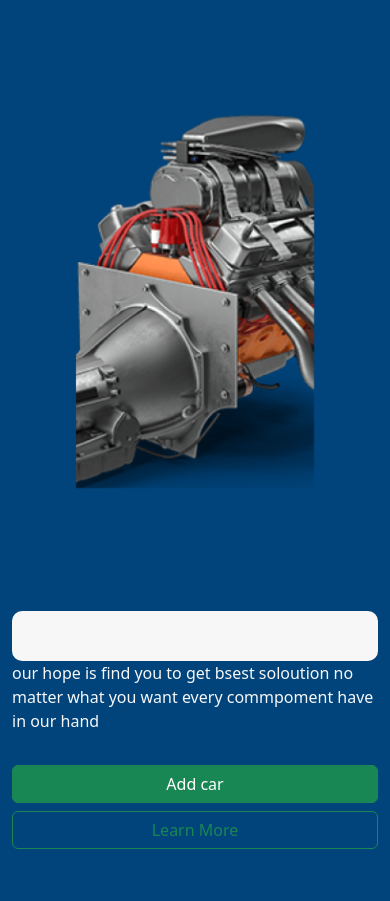
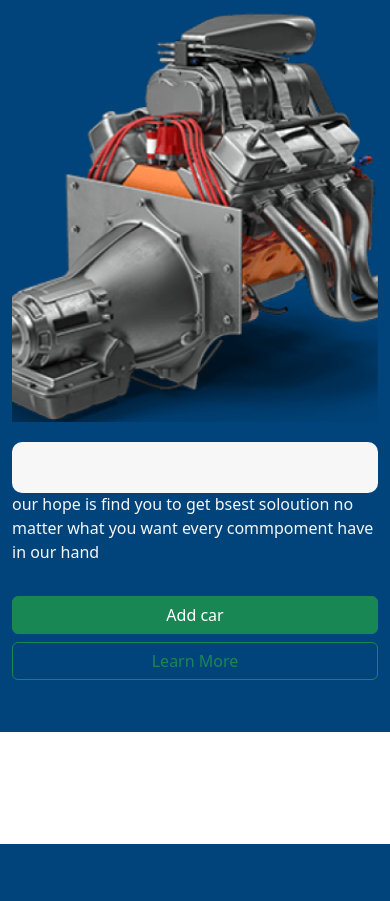
Before and after one commit to WebMalidu/spare_part_new_website, a PHP site: page /heroSection.php in a window 390 px wide. After the commit the page ends 844 px from the top, so only its background shows below. Run offline with PHP 8.4, Linux system fonts and the light colour scheme.

Commit message:
update mobile friendly slider

```diff
--- a/frontend/css/style.css
+++ b/frontend/css/style.css
@@ -164,14 +164,14 @@
     height: 50%;
   }
 
-  .swiper-slide img {
+  .ld-hero.swiper-slide img {
     display: block;
     width: 80%;
     height: 80%;
     object-fit: cover;
   }
 
-  .swiper {
+  .ld-hero.swiper {
     height: 70vh;
   }
 
@@ -211,14 +211,14 @@
     height: 50%;
   }
 
-  .swiper-slide img {
+  .ld-hero.swiper-slide img {
     display: block;
     width: 100%;
     height: 100%;
     object-fit: cover;
   }
 
-  .swiper {
+  .ld-hero.swiper {
     height: 50vh;
   }
 
```
